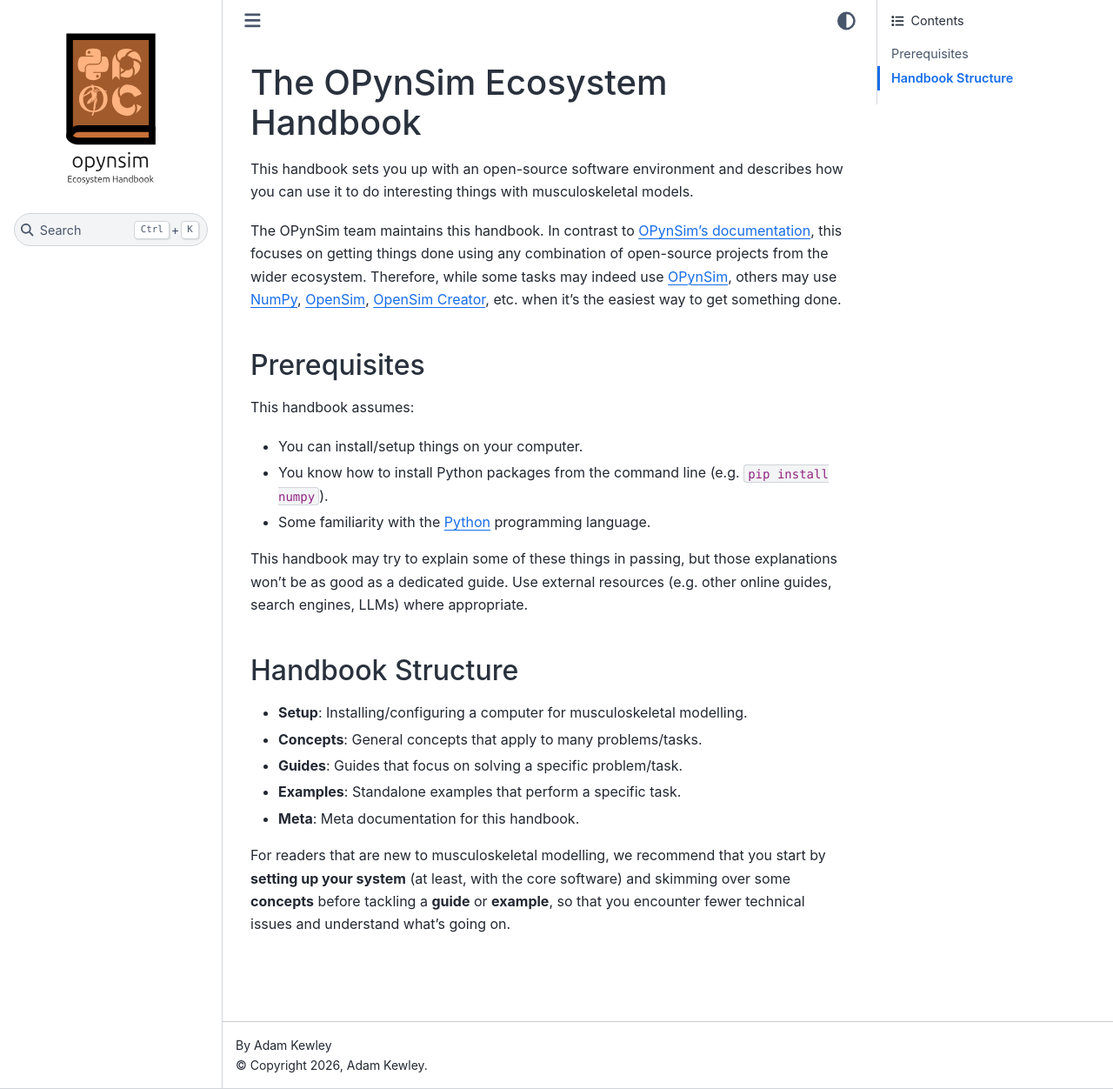
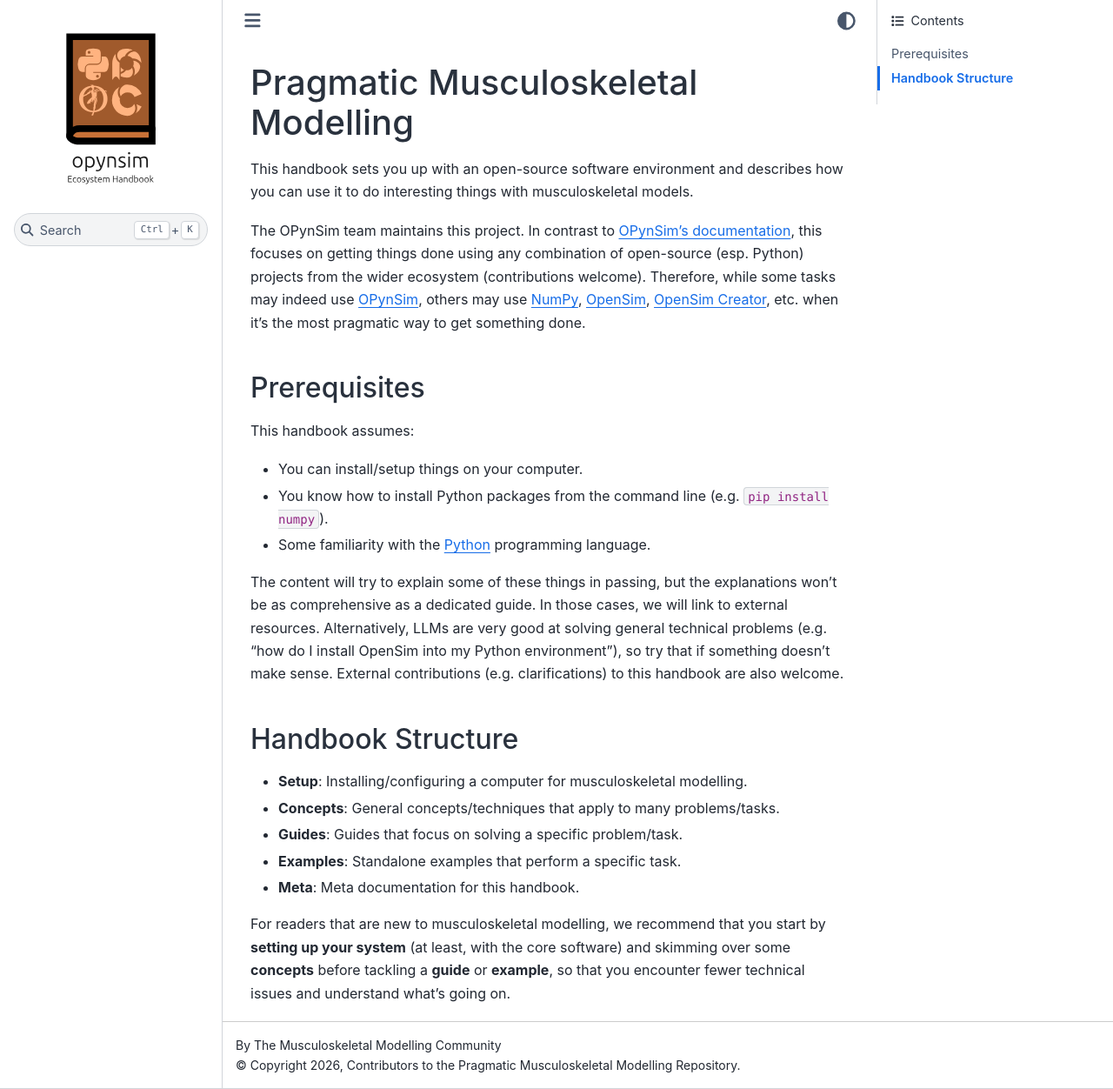
Before and after one commit to opynsim/handbook.opynsim.eu, a Sphinx documentation site: the page built from source/index.rst, in a window 1280 px wide and 1252 px high. Shown: the whole window at 87% size. Built offline with Sphinx 7.4.7 and the Sphinx Book theme 1.1.4, drawn with Linux system fonts in a browser that asks for light colours.

Commit message:
Rework branding/name towards 'Pragmatic'

```diff
--- a/source/conf.py
+++ b/source/conf.py
@@ -1,8 +1,8 @@
-project = 'The OPynSim Ecosystem Handbook'
-copyright = '2026, Adam Kewley'
-author = 'Adam Kewley'
-github_username = 'adamkewley'
-github_repository = 'https://github.com/opynsim/handbook.opynsim.eu'
+project = 'Pragmatic Musculoskeletal Modelling'
+copyright = '2026, Contributors to the Pragmatic Musculoskeletal Modelling Repository'
+author = 'The Musculoskeletal Modelling Community'
+github_username = 'opynsim'
+github_repository = 'https://github.com/opynsim/pragmatic.opynsim.eu'
 
 # Number figures (e.g. Fig. 1, Fig. 2)
 numfig = True
@@ -16,8 +16,8 @@
 
 html_theme = 'sphinx_book_theme'
 html_static_path = ['_static']
-html_logo = '_static/handbook_banner_vertical.svg'
-html_favicon = '_static/handbook_logo.svg'
+html_logo = '_static/banner_vertical.svg'
+html_favicon = '_static/logo.svg'
 html_theme_options = {
     # Remove search/persistent components from the header
     "navbar_persistent": [],
--- a/source/index.rst
+++ b/source/index.rst
@@ -1,15 +1,19 @@
-The OPynSim Ecosystem Handbook
-==============================
+Pragmatic Musculoskeletal Modelling
+===================================
 
 This handbook sets you up with an open-source software environment and
 describes how you can use it to do interesting things with
 musculoskeletal models.
 
-The OPynSim team maintains this handbook. In contrast to
-`OPynSim's documentation <https://docs.opynsim.eu>`_, this
-focuses on getting things done using any combination of open-source
-projects from the wider ecosystem. Therefore, while some tasks may
-indeed use `OPynSim <https://docs.opynsim.eu>`_, others may use `NumPy <https://numpy.org/>`_, `OpenSim <https://simtk.org/api_docs/opensim/api_docs/>`_, `OpenSim Creator <https://opensimcreator.com/>`_, etc. when it's the easiest way to get something done.
+The OPynSim team maintains this project. In contrast to `OPynSim's documentation <https://docs.opynsim.eu>`_,
+this focuses on getting things done using any combination of open-source
+(esp. Python) projects from the wider ecosystem (contributions welcome).
+Therefore, while some tasks may indeed use `OPynSim <https://docs.opynsim.eu>`_,
+others may use `NumPy <https://numpy.org/>`_,
+`OpenSim <https://simtk.org/api_docs/opensim/api_docs/>`_,
+`OpenSim Creator <https://opensimcreator.com/>`_, etc. when it's the most
+pragmatic way to get something done.
+
 
 Prerequisites
 -------------
@@ -20,15 +24,18 @@
 - You know how to install Python packages from the command line (e.g. ``pip install numpy``).
 - Some familiarity with the `Python <https://python.org>`_ programming language.
 
-This handbook may try to explain some of these things in passing, but
-those explanations won't be as good as a dedicated guide. Use external
-resources (e.g. other online guides, search engines, LLMs) where appropriate.
+The content will try to explain some of these things in passing, but
+the explanations won't be as comprehensive as a dedicated guide. In those cases,
+we will link to external resources. Alternatively, LLMs are very good at
+solving general technical problems (e.g. "how do I install OpenSim into
+my Python environment"), so try that if something doesn't make sense.
+External contributions (e.g. clarifications) to this handbook are also welcome.
 
 Handbook Structure
 ------------------
 
 - **Setup**: Installing/configuring a computer for musculoskeletal modelling.
-- **Concepts**: General concepts that apply to many problems/tasks.
+- **Concepts**: General concepts/techniques that apply to many problems/tasks.
 - **Guides**: Guides that focus on solving a specific problem/task.
 - **Examples**: Standalone examples that perform a specific task.
 - **Meta**: Meta documentation for this handbook.
```
Also changed, not shown: README.md (+10 -13 lines), source/_static/banner_horizontal.svg (added), source/_static/banner_vertical.svg, source/_static/logo.svg, 3 other files.
